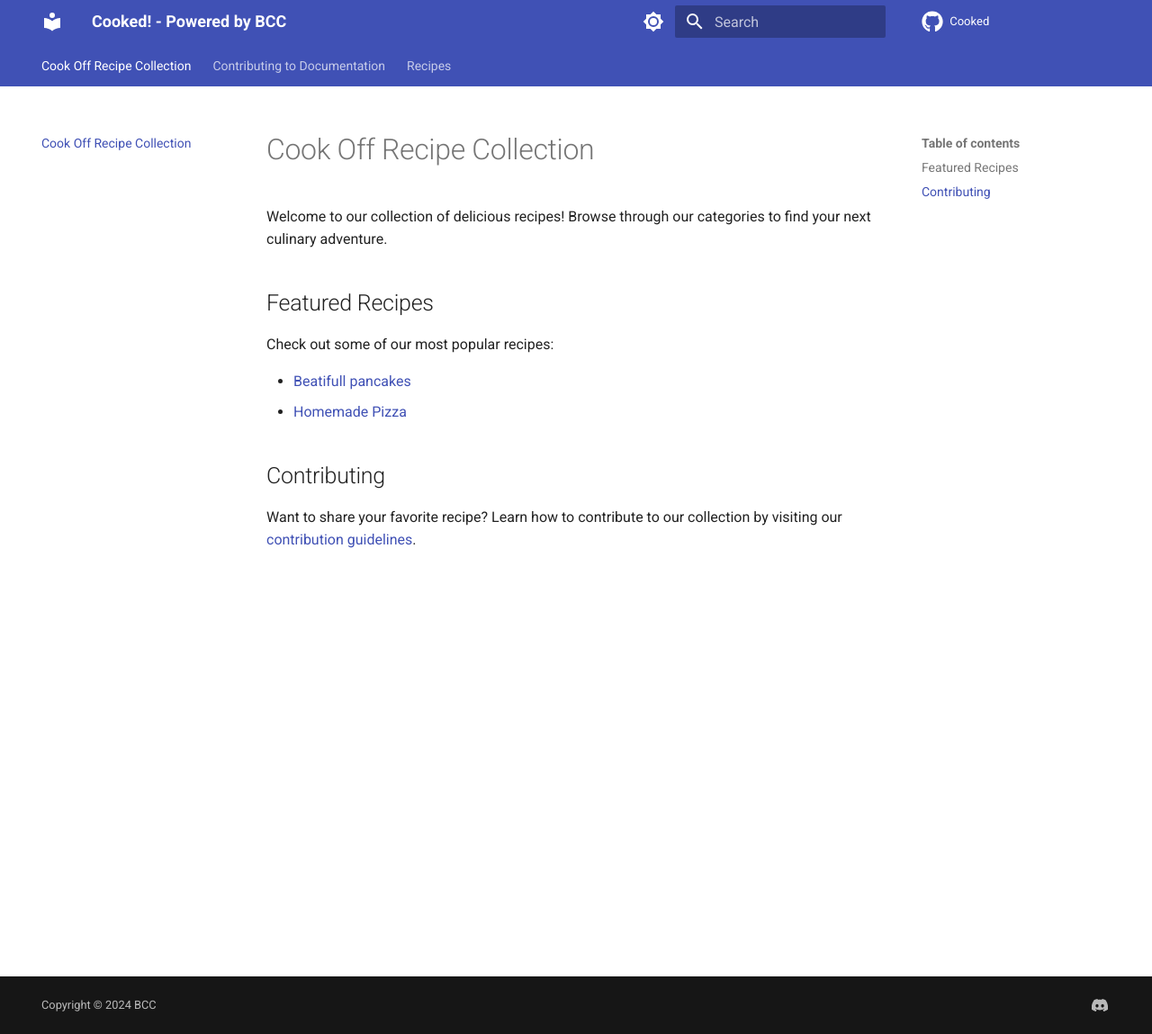
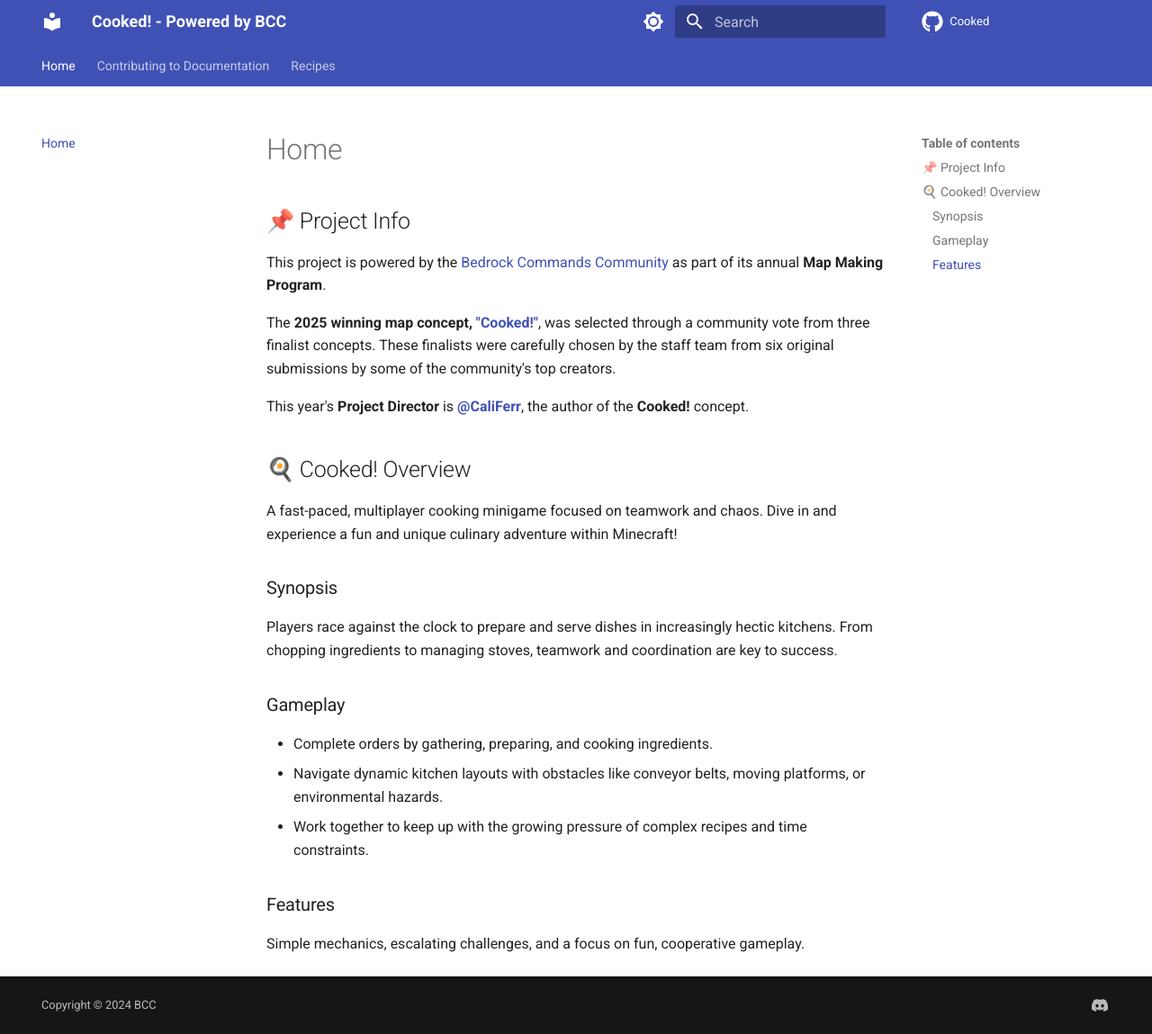
Before and after one commit to BedrockCommands/Cook-Off-Docs, an MkDocs documentation site: the page built from docs/docs/index.md, in a window 1280 px wide and 1149 px high. Shown: the whole window at 90% size. Built offline with MkDocs 1.6.1 and Material for MkDocs 9.7.7, drawn with Linux system fonts in a browser that asks for light colours; comment, search, counter and statistics services are not loaded.

Commit message:
Update index.md

```diff
--- a/docs/docs/index.md
+++ b/docs/docs/index.md
@@ -1,14 +1,23 @@
-# Cook Off Recipe Collection
+## 📌 Project Info
 
-Welcome to our collection of delicious recipes! Browse through our categories to find your next culinary adventure.
+This project is powered by the [Bedrock Commands Community](https://discord.com/servers/bedrock-commands-community-924894457894174740) as part of its annual **Map Making Program**.
 
-## Featured Recipes
+The **2025 winning map concept, ["Cooked!"](https://bedrockcommands.github.io/Cooked/)**, was selected through a community vote from three finalist concepts. These finalists were carefully chosen by the staff team from six original submissions by some of the community's top creators.
 
-Check out some of our most popular recipes:
+This year's **Project Director** is **[@CaliFerr](https://github.com/CaliFerr)**, the author of the **Cooked!** concept.
 
-- [Beatifull pancakes](./recipes/pancake.md)
-- [Homemade Pizza](./recipes/pizza.md)
+## 🍳 Cooked! Overview
 
-## Contributing
+A fast-paced, multiplayer cooking minigame focused on teamwork and chaos.
+Dive in and experience a fun and unique culinary adventure within Minecraft!
 
-Want to share your favorite recipe? Learn how to contribute to our collection by visiting our [contribution guidelines](./contributing.md).
+### Synopsis
+Players race against the clock to prepare and serve dishes in increasingly hectic kitchens. From chopping ingredients to managing stoves, teamwork and coordination are key to success.
+
+### Gameplay
+- Complete orders by gathering, preparing, and cooking ingredients.
+- Navigate dynamic kitchen layouts with obstacles like conveyor belts, moving platforms, or environmental hazards.
+- Work together to keep up with the growing pressure of complex recipes and time constraints.
+
+### Features
+Simple mechanics, escalating challenges, and a focus on fun, cooperative gameplay.
```
